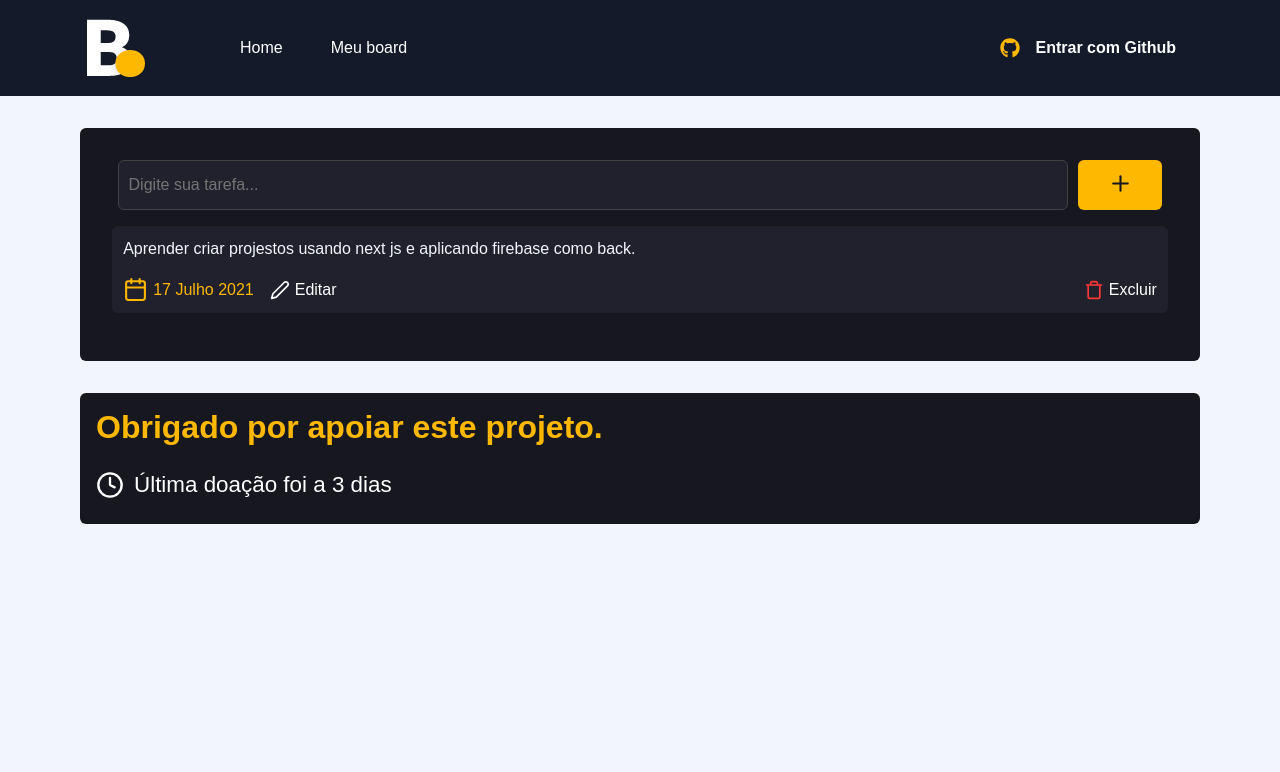
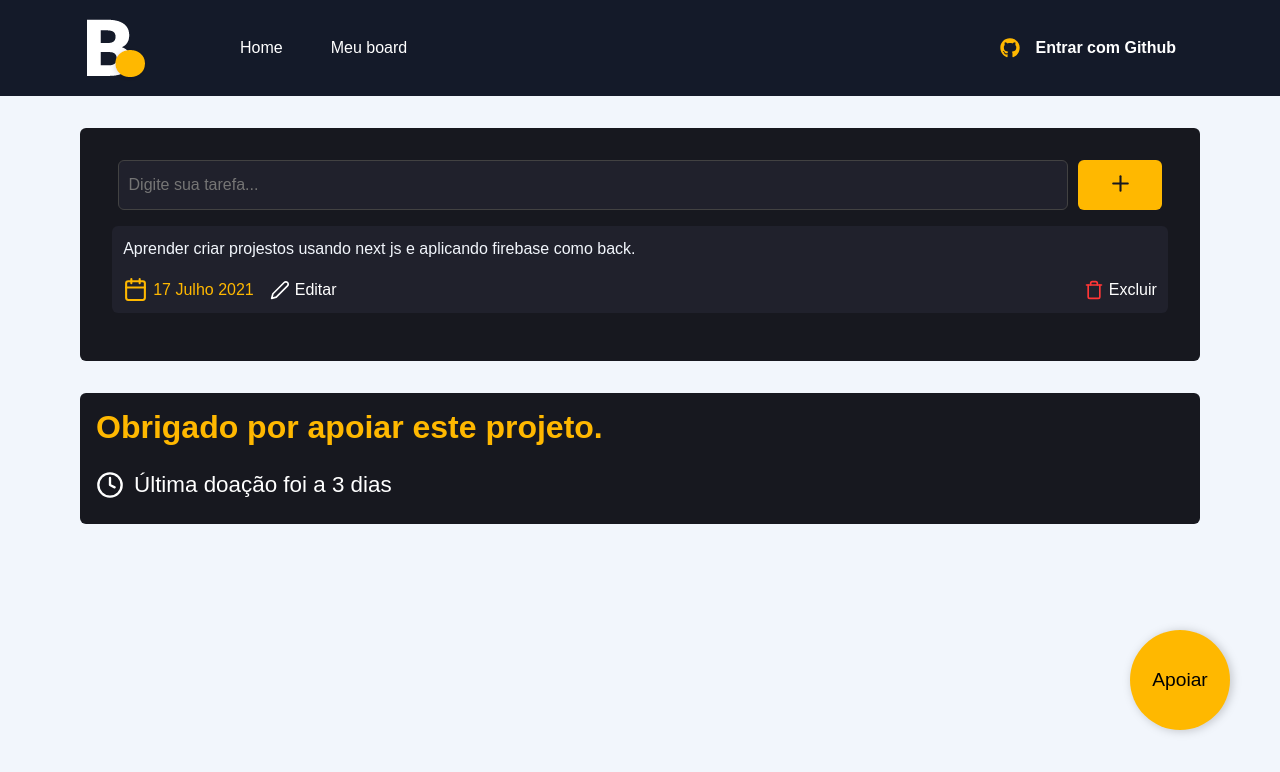
Before and after one commit to TsMuniz/Board, a Next.js app: page /board in a window 1280 px wide. Shown: the top 772 px of the page. Built offline with nearby package versions, Linux system fonts and the light colour scheme.

Commit message:
feat: adiciona o botao apoiar a pagina de tarefas

```diff
--- /dev/null
+++ b/src/components/SupportButton/index.tsx
@@ -0,0 +1,12 @@
+import React from 'react'
+import styles from './styles.module.scss'
+import Link from 'next/link'
+export function SupportButton() {
+  return (
+    <div className={styles.donateContainer}>
+      <Link href="/">
+        <button>Apoiar</button>
+      </Link>
+    </div>
+  )
+}
--- /dev/null
+++ b/src/components/SupportButton/styles.module.scss
@@ -0,0 +1,20 @@
+.donateContainer {
+    position: absolute;
+    bottom: 70px;
+    right: 50px;
+
+    button{
+        border: 0;
+        background-color: #ffb800;
+        width: 100px;
+        height: 100px;
+        border-radius: 50%;
+        font-size: 1.2rem;
+        filter: drop-shadow(2px 1px 5px rgba(0,0,0, 0.2));
+        transition: all 0.2s;
+    }
+
+    button:hover {
+        transform: scale(1.2);
+    }
+}
--- a/src/pages/board/index.tsx
+++ b/src/pages/board/index.tsx
@@ -2,6 +2,7 @@
 import styles from './style.module.scss'
 import Head from 'next/head'
 import { FiCalendar, FiClock, FiEdit2, FiPlus, FiTrash } from 'react-icons/fi'
+import { SupportButton } from '../../components/SupportButton'
 
 export default function Board() {
   return (
@@ -58,6 +59,8 @@
           </time>
         </div>
       </div>
+
+      <SupportButton/>
     </>
   )
 }
--- a/src/pages/board/style.module.scss
+++ b/src/pages/board/style.module.scss
@@ -92,6 +92,7 @@
 
 
 }
+
 .vipContainer {
     max-width: 1120px;
     margin: 1rem auto;
```
